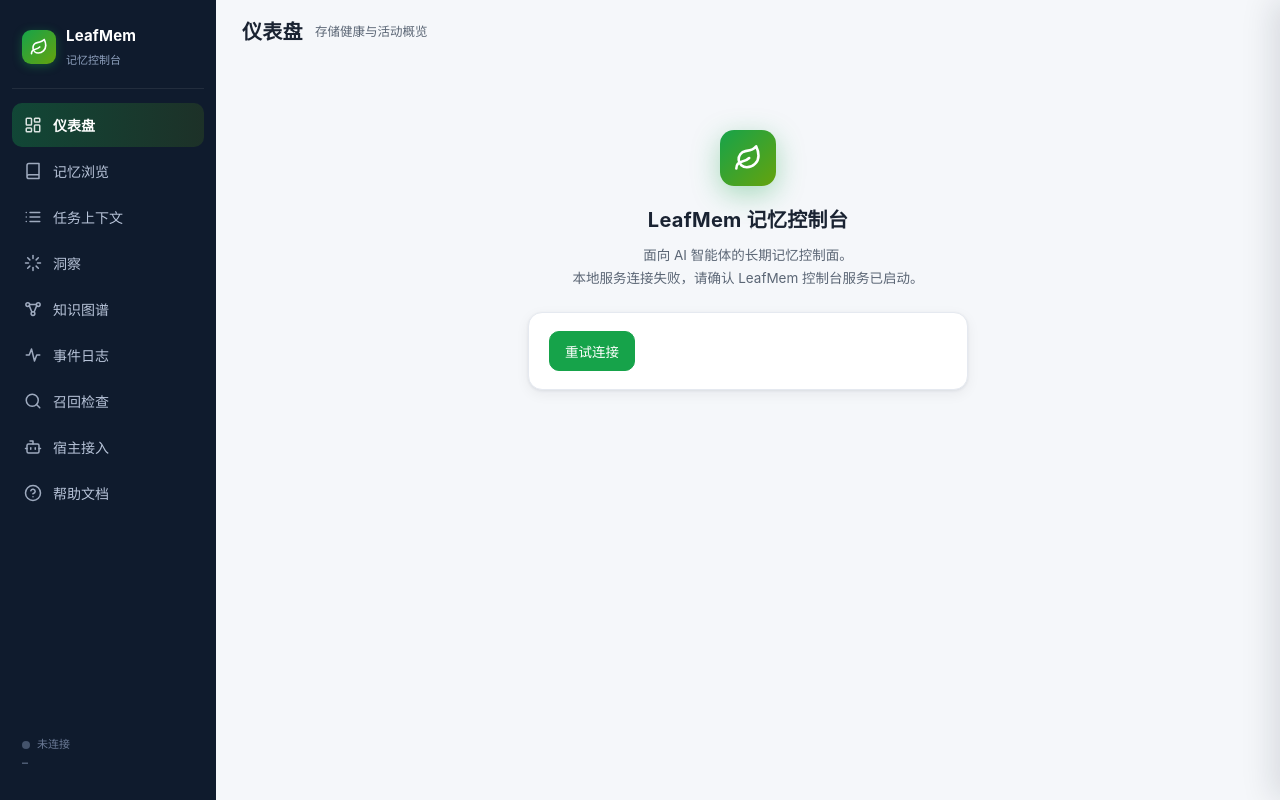
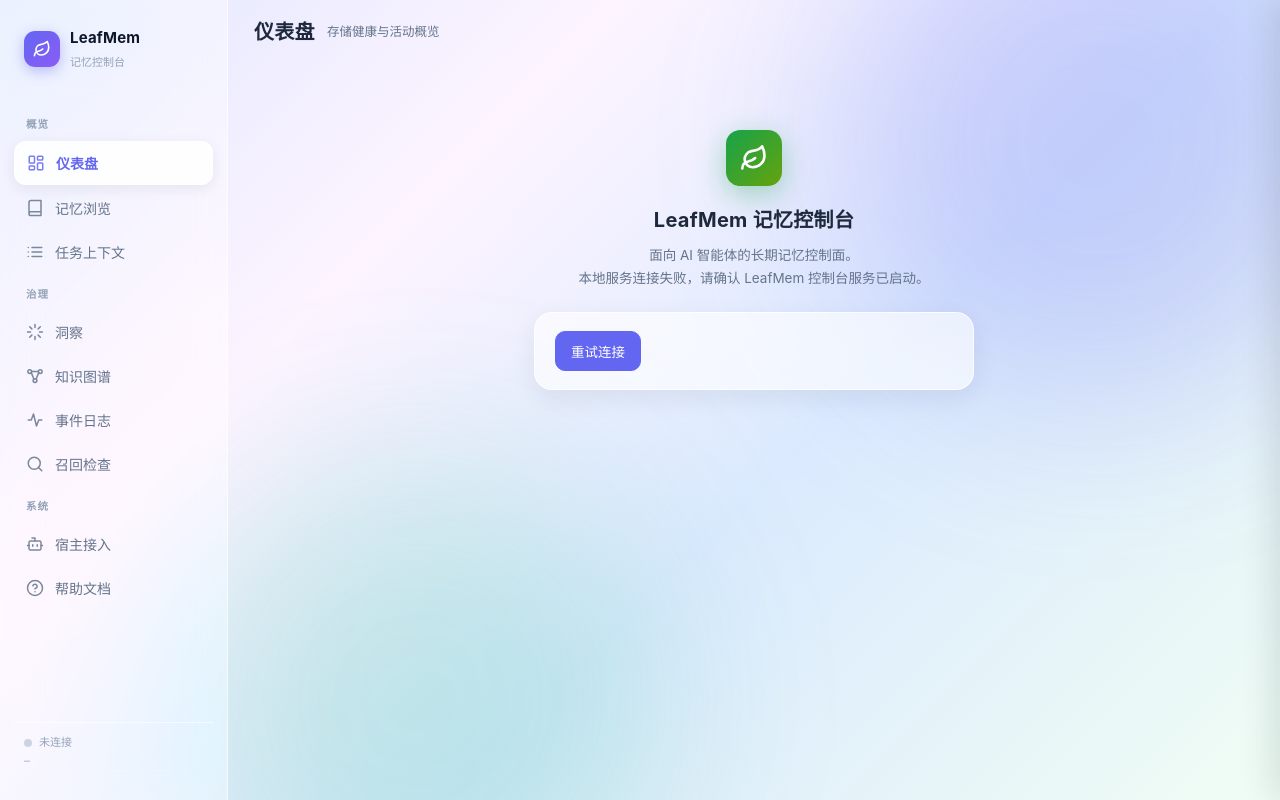
Before and after one commit to xdragonjia/leafmem, a website: page src/console/index.html in a window 1280 px wide. Drawn offline with Linux system fonts and the light colour scheme.

Commit message:
feat(console): glassmorphism redesign + nav grouping (v0.3.17)
User selected V2-glass from three prototypes. Visual layer only: gradient
background with ambient blobs, frosted-glass sidebar (backdrop-filter),
glass cards/KPIs with hover lift. Page structure/logic/conditional rendering
untouched. Sidebar gains three nav groups (概览/治理/系统). Browser-verified
dashboard/insights/events: glass active, profile card present, no overflow.

```diff
--- a/package.json
+++ b/package.json
@@ -1,6 +1,6 @@
 {
   "name": "@xdragonjia/leafmem",
-  "version": "0.3.16",
+  "version": "0.3.17",
   "description": "LeafMem — long-term memory engine for AI agents (recall, reflect, profile, governance).",
   "type": "module",
   "keywords": [
--- a/src/console/index.html
+++ b/src/console/index.html
@@ -6,41 +6,46 @@
 <title>LeafMem Console</title>
 <style>
   :root{
-    --bg:#f5f7fa; --card:#ffffff; --ink:#1a2332; --ink2:#5b6675; --line:#e5e9f0;
-    --brand:#16a34a; --brand2:#15803d; --accent:#65a30d;
-    --ok:#16a34a; --warn:#d97706; --err:#dc2626; --purple:#7c3aed;
-    --radius:14px; --shadow:0 1px 3px rgba(16,24,40,.07),0 4px 14px rgba(16,24,40,.06);
+    --bg:#eef2f7; --card:rgba(255,255,255,.62); --ink:#1e293b; --ink2:#64748b; --line:rgba(255,255,255,.75);
+    --brand:#6366f1; --brand2:#4f46e5; --accent:#8b5cf6;
+    --ok:#10b981; --warn:#f59e0b; --err:#ef4444; --purple:#8b5cf6;
+    --radius:18px; --shadow:0 8px 24px rgba(30,41,59,.08);
     --mono:ui-monospace,"SF Mono",SFMono-Regular,Menlo,Consolas,monospace;
+    --glass-blur:saturate(180%) blur(18px);
   }
   *{box-sizing:border-box;margin:0;padding:0}
   html{-webkit-text-size-adjust:100%}
   body{font-family:-apple-system,BlinkMacSystemFont,"Segoe UI",Roboto,"PingFang SC","Microsoft YaHei",sans-serif;
-    background:var(--bg);color:var(--ink);line-height:1.6;font-size:14px;display:flex;height:100vh;overflow:hidden}
+    background:linear-gradient(135deg,#e0e7ff 0%,#fdf4ff 30%,#dbeafe 60%,#f0fdf4 100%);background-attachment:fixed;
+    color:var(--ink);line-height:1.6;font-size:14px;display:flex;height:100vh;overflow:hidden}
+  body::before,body::after{content:"";position:fixed;border-radius:50%;filter:blur(90px);z-index:0;pointer-events:none}
+  body::before{width:520px;height:520px;background:rgba(99,102,241,.22);top:-120px;right:-80px}
+  body::after{width:480px;height:480px;background:rgba(16,185,129,.16);bottom:-140px;left:180px}
   a{color:var(--brand);text-decoration:none}
 
   /* ===== 侧边栏 ===== */
-  .side{width:216px;background:#0f1b2d;color:#cdd6e4;flex-shrink:0;display:flex;flex-direction:column;padding:18px 12px}
+  .side{width:228px;background:rgba(255,255,255,.42);backdrop-filter:var(--glass-blur);-webkit-backdrop-filter:var(--glass-blur);border-right:1px solid rgba(255,255,255,.55);color:#475569;flex-shrink:0;display:flex;flex-direction:column;padding:20px 14px;position:relative;z-index:1}
   .side .logo{display:flex;align-items:center;gap:10px;padding:6px 10px 18px;border-bottom:1px solid rgba(255,255,255,.08)}
-  .side .logo .ic{width:34px;height:34px;border-radius:9px;background:linear-gradient(135deg,#16a34a,#65a30d);
-    display:flex;align-items:center;justify-content:center;flex-shrink:0;box-shadow:0 2px 10px rgba(22,163,74,.4)}
+  .side .logo .ic{width:36px;height:36px;border-radius:11px;background:linear-gradient(135deg,#6366f1,#8b5cf6);
+    display:flex;align-items:center;justify-content:center;flex-shrink:0;box-shadow:0 4px 14px rgba(99,102,241,.4)}
   .side .logo .ic svg{width:18px;height:18px}
-  .side .logo .t b{color:#fff;font-size:15px;display:block;letter-spacing:.2px}
-  .side .logo .t span{font-size:11px;color:#8ea0bd}
+  .side .logo .t b{color:#0f172a;font-size:15px;display:block;letter-spacing:.2px}
+  .side .logo .t span{font-size:11px;color:#94a3b8}
   .nav{margin-top:14px;display:flex;flex-direction:column;gap:2px}
-  .nav .grp{font-size:11px;color:#6b7a96;padding:12px 12px 5px;letter-spacing:.08em}
+  .nav .grp{font-size:10.5px;color:#94a3b8;padding:12px 12px 5px;letter-spacing:.09em;font-weight:600}
   .nav button{display:flex;align-items:center;gap:11px;width:100%;padding:11px 12px;border:none;background:none;
-    color:#b7c3d8;border-radius:10px;cursor:pointer;font-size:14px;text-align:left;min-height:44px;transition:.15s;font-family:inherit}
+    color:#64748b;border-radius:12px;cursor:pointer;font-size:14px;text-align:left;min-height:42px;transition:all .18s;font-family:inherit}
   .nav button svg{width:18px;height:18px;flex-shrink:0;opacity:.85}
-  .nav button:hover{background:rgba(255,255,255,.06);color:#fff}
-  .nav button.on{background:linear-gradient(90deg,rgba(22,163,74,.32),rgba(101,163,13,.16));color:#fff;font-weight:600}
-  .side .foot{margin-top:auto;font-size:11px;color:#6b7a96;padding:10px;line-height:1.7}
+  .nav button:hover{background:rgba(255,255,255,.6);color:#1e293b;transform:translateX(2px)}
+  .nav button.on{background:rgba(255,255,255,.85);color:#6366f1;font-weight:700;box-shadow:0 4px 14px rgba(30,41,59,.08);border:1px solid rgba(255,255,255,.9)}
+  .side .foot{margin-top:auto;font-size:11px;color:#94a3b8;padding:10px;line-height:1.7;border-top:1px solid rgba(255,255,255,.6)}
   .side .foot .row{display:flex;align-items:center;gap:7px}
-  .dot{width:8px;height:8px;border-radius:50%;background:#44536b;flex-shrink:0}
-  .dot.on{background:#4ade80;box-shadow:0 0 8px rgba(74,222,128,.7)}
+  .dot{width:8px;height:8px;border-radius:50%;background:#cbd5e1;flex-shrink:0}
+  .dot.on{background:#10b981;box-shadow:0 0 8px rgba(16,185,129,.7)}
   .side .foot .mono{font-family:var(--mono);font-size:10.5px;color:#8ea0bd;overflow:hidden;text-overflow:ellipsis;white-space:nowrap}
 
   /* ===== 主区 ===== */
-  .main{flex:1;min-width:0;display:flex;flex-direction:column}
+  .main{flex:1;min-width:0;display:flex;flex-direction:column;position:relative;z-index:1}
   .topbar{display:flex;align-items:center;gap:12px;padding:16px 26px 0;flex-wrap:wrap}
   .topbar h1{font-size:20px;letter-spacing:.3px}
   .topbar .meta{font-size:12.5px;color:var(--ink2)}
@@ -76,11 +81,12 @@
 
   /* ===== KPI ===== */
   .kpis{display:grid;grid-template-columns:repeat(4,1fr);gap:14px;margin-bottom:16px}
-  .kpi{background:var(--card);border:1px solid var(--line);border-radius:var(--radius);padding:16px 18px;box-shadow:var(--shadow)}
+  .kpi{background:var(--card);backdrop-filter:var(--glass-blur);-webkit-backdrop-filter:var(--glass-blur);border:1px solid rgba(255,255,255,.8);border-radius:var(--radius);padding:16px 18px;box-shadow:var(--shadow);transition:transform .18s,box-shadow .18s}
   .kpi .lbl{font-size:12.5px;color:var(--ink2);display:flex;align-items:center;gap:6px}
   .kpi .val{font-size:27px;font-weight:700;margin-top:5px;letter-spacing:.5px;font-variant-numeric:tabular-nums}
   .kpi .sub{font-size:12px;color:var(--ink2);margin-top:2px}
   .kpi.c1 .val{color:var(--brand)} .kpi.c2 .val{color:var(--ok)} .kpi.c3 .val{color:var(--purple)} .kpi.c4 .val{color:var(--accent)}
+  .kpi:hover{transform:translateY(-3px);box-shadow:0 14px 34px rgba(30,41,59,.13)}
 
   .grid2{display:grid;grid-template-columns:1.5fr 1fr;gap:16px}
   .grid2 .card{margin-bottom:0}
@@ -229,6 +235,7 @@
     <div class="t"><b>LeafMem</b><span>记忆控制台</span></div>
   </div>
   <nav class="nav">
+    <div class="grp">概览</div>
     <button class="on" data-page="dashboard" onclick="goPage('dashboard')">
       <svg viewBox="0 0 24 24" fill="none" stroke="currentColor" stroke-width="2" stroke-linecap="round" stroke-linejoin="round"><rect x="3" y="3" width="7" height="9" rx="1"/><rect x="14" y="3" width="7" height="5" rx="1"/><rect x="14" y="12" width="7" height="9" rx="1"/><rect x="3" y="16" width="7" height="5" rx="1"/></svg>
       仪表盘
@@ -241,6 +248,7 @@
       <svg viewBox="0 0 24 24" fill="none" stroke="currentColor" stroke-width="2" stroke-linecap="round" stroke-linejoin="round"><path d="M8 6h13"/><path d="M8 12h13"/><path d="M8 18h13"/><path d="M3 6h.01"/><path d="M3 12h.01"/><path d="M3 18h.01"/></svg>
       任务上下文
     </button>
+    <div class="grp">治理</div>
     <button data-page="insights" onclick="goPage('insights')">
       <svg viewBox="0 0 24 24" fill="none" stroke="currentColor" stroke-width="2" stroke-linecap="round" stroke-linejoin="round"><path d="M12 2v4"/><path d="m16.2 7.8 2.9-2.9"/><path d="M18 12h4"/><path d="m16.2 16.2 2.9 2.9"/><path d="M12 18v4"/><path d="m4.9 19.1 2.9-2.9"/><path d="M2 12h4"/><path d="m4.9 4.9 2.9 2.9"/></svg>
       洞察
@@ -257,6 +265,7 @@
       <svg viewBox="0 0 24 24" fill="none" stroke="currentColor" stroke-width="2" stroke-linecap="round" stroke-linejoin="round"><circle cx="11" cy="11" r="8"/><path d="m21 21-4.3-4.3"/></svg>
       召回检查
     </button>
+    <div class="grp">系统</div>
     <button data-page="agents" onclick="goPage('agents')">
       <svg viewBox="0 0 24 24" fill="none" stroke="currentColor" stroke-width="2" stroke-linecap="round" stroke-linejoin="round"><path d="M12 8V4H8"/><rect x="4" y="8" width="16" height="12" rx="2"/><path d="M2 14h2"/><path d="M20 14h2"/><path d="M15 13v2"/><path d="M9 13v2"/></svg>
       宿主接入
```
Also changed, not shown: CHANGELOG.md.
